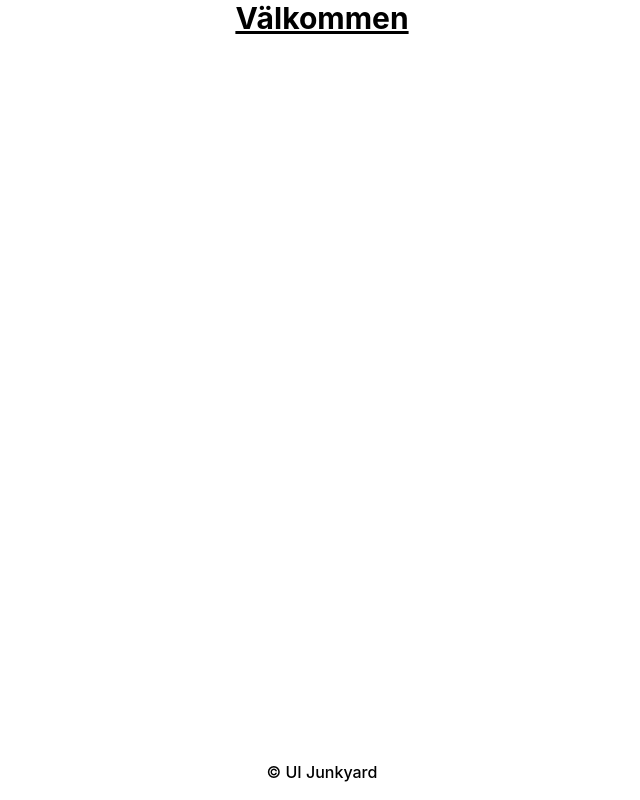
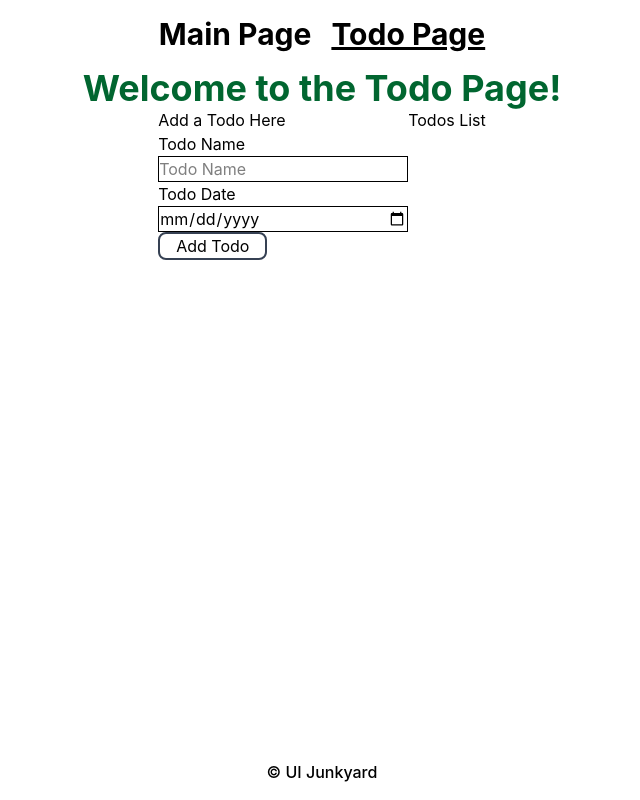
Before and after one commit to Appsar/UI-Junkyard, a React (Vite) app: page /todo in a window 1280 px wide. Shown: the whole page, without its empty margins (318-958 px from the left). Built offline with nearby package versions, Linux system fonts and the light colour scheme.

Commit message:
working todo page and navbar WIP

```diff
--- a/index.html
+++ b/index.html
@@ -8,6 +8,6 @@
   </head>
   <body>
     <div id="root"></div>
-    <script type="module" src="/src/main.jsx"></script>
+    <script type="module" src="/src/main.tsx"></script>
   </body>
 </html>
--- a/package.json
+++ b/package.json
@@ -17,7 +17,7 @@
   "devDependencies": {
     "@eslint/js": "^10.0.1",
     "@tailwindcss/vite": "^4.3.0",
-    "@types/react": "^19.2.14",
+    "@types/react": "^19.2.15",
     "@types/react-dom": "^19.2.3",
     "@vitejs/plugin-react": "^6.0.1",
     "eslint": "^10.3.0",
@@ -25,6 +25,7 @@
     "eslint-plugin-react-refresh": "^0.5.2",
     "globals": "^17.6.0",
     "tailwindcss": "^4.3.0",
+    "typescript": "^6.0.3",
     "vite": "^8.0.12"
   }
 }
--- a/src/MainPage.jsx
+++ /dev/null
@@ -1,12 +0,0 @@
-import Footer from "./components/Footer";
-
-export default function MainPage() {
-  return (
-    <div>
-      <h1 className="text-3xl items-center justify-center flex font-bold underline">
-        Välkommen
-      </h1>
-      <Footer />
-    </div>
-  );
-}
--- /dev/null
+++ b/src/Routes.tsx
@@ -0,0 +1,13 @@
+import { Route, Routes } from "react-router";
+
+import TodoPage from "./pages/TodoPage";
+import HomePage from "./pages/HomePage";
+
+export default function MainPage() {
+  return (
+    <Routes>
+      <Route path="/" element={<HomePage />} />
+      <Route path="/todo" element={<TodoPage />} />
+    </Routes>
+  );
+}
--- /dev/null
+++ b/src/components/Navbar.tsx
@@ -0,0 +1,17 @@
+import { NavLink } from "react-router";
+
+const linkClass = ({ isActive }: { isActive: boolean }) =>
+  isActive ? "underline" : "";
+
+export default function Navbar() {
+  return (
+    <nav className="flex justify-center gap-5 font-bold text-3xl p-4">
+      <NavLink to="/" className={linkClass}>
+        Main Page
+      </NavLink>
+      <NavLink to="/todo" className={linkClass}>
+        Todo Page{" "}
+      </NavLink>
+    </nav>
+  );
+}
--- /dev/null
+++ b/src/components/Todos.tsx
@@ -0,0 +1,79 @@
+import { useState } from "react";
+
+export default function Todos() {
+  type Todo = {
+    id: number;
+    name: string;
+    date: string;
+    done: boolean;
+  };
+
+  const [todos, setTodos] = useState<Todo[]>([]);
+
+  const [input, setInput] = useState("");
+  const [date, setDate] = useState<string>("");
+
+  return (
+    <div className="flex justify-center">
+      <div className="flex flex-col justify-center">
+        Add a Todo Here
+        <label htmlFor="todoName">Todo Name</label>
+        <input
+          name="todoName"
+          value={input}
+          onChange={(e) => setInput(e.target.value)}
+          placeholder="Todo Name"
+          className="border"
+        />
+        <label htmlFor="todoDate">Todo Date</label>
+        <input
+          name="todoDate"
+          value={date}
+          onChange={(e) => setDate(e.target.value)}
+          type="date"
+          placeholder="Todo Date"
+          className="border"
+        />
+        <button
+          onClick={() => {
+            const todo = {
+              id: Date.now(),
+              name: input,
+              date: date,
+              done: false,
+            };
+            setTodos([...todos, todo]);
+            setInput("");
+          }}
+          className="rounded-lg w-fit border-2 border-gray-700 px-4"
+        >
+          Add Todo
+        </button>
+      </div>
+      <ul>
+        Todos List
+        {todos.map((t) => (
+          <li key={t.id}>
+            {t.name + " " + t.date + t.done}
+            <button
+              onClick={() =>
+                setTodos(
+                  todos.map((d) =>
+                    t.id === d.id ? { ...t, done: !t.done } : d,
+                  ),
+                )
+              }
+            >
+              Mark as done
+            </button>
+            <button
+              onClick={() => setTodos(todos.filter((f) => f.id !== t.id))}
+            >
+              Remove todo
+            </button>
+          </li>
+        ))}
+      </ul>
+    </div>
+  );
+}
--- /dev/null
+++ b/src/declarations.d.ts
@@ -0,0 +1 @@
+declare module "*.css";
--- a/src/main.jsx
+++ b/src/main.tsx
@@ -2,9 +2,9 @@ import { StrictMode } from "react";
 import { createRoot } from "react-dom/client";
 import "./index.css";
 import { BrowserRouter } from "react-router";
-import MainPage from "./MainPage.jsx";
+import MainPage from "./Routes.tsx";
 
-createRoot(document.getElementById("root")).render(
+createRoot(document.getElementById("root")!).render(
   <StrictMode>
     <BrowserRouter>
       <MainPage />
--- /dev/null
+++ b/src/pages/HomePage.tsx
@@ -0,0 +1,14 @@
+import Footer from "../components/Footer";
+import Navbar from "../components/Navbar";
+
+export default function HomePage() {
+  return (
+    <div>
+      <Navbar />
+      <h1 className="flex justify-center text-4xl font-bold text-cyan-700">
+        Welcome to UI Junkyard
+      </h1>
+      <Footer />
+    </div>
+  );
+}
--- /dev/null
+++ b/src/pages/TodoPage.tsx
@@ -0,0 +1,16 @@
+import Footer from "../components/Footer";
+import Navbar from "../components/Navbar";
+import Todos from "../components/Todos";
+
+export default function TodoPage() {
+  return (
+    <div>
+      <Navbar />
+      <h1 className="flex justify-center text-4xl font-bold text-green-800">
+        Welcome to the Todo Page!
+      </h1>
+      <Todos />
+      <Footer />
+    </div>
+  );
+}
```
Also changed, not shown: tsconfig.json (added, +17 -0 lines), src/components/Footer.tsx (renamed from src/components/Footer.jsx), 1 other file (tests, documents, lock files or other folders).
